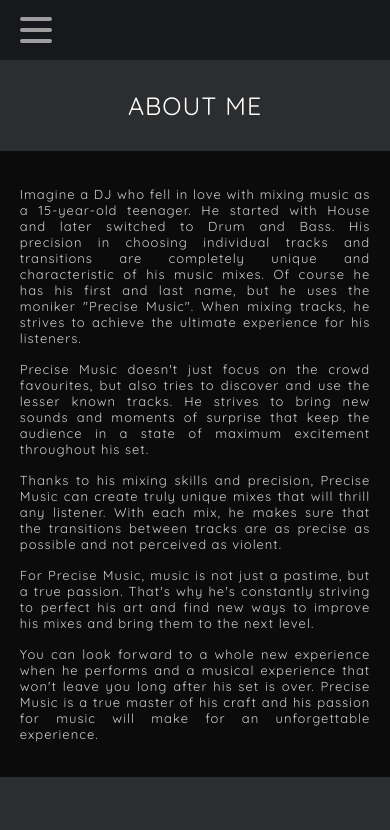
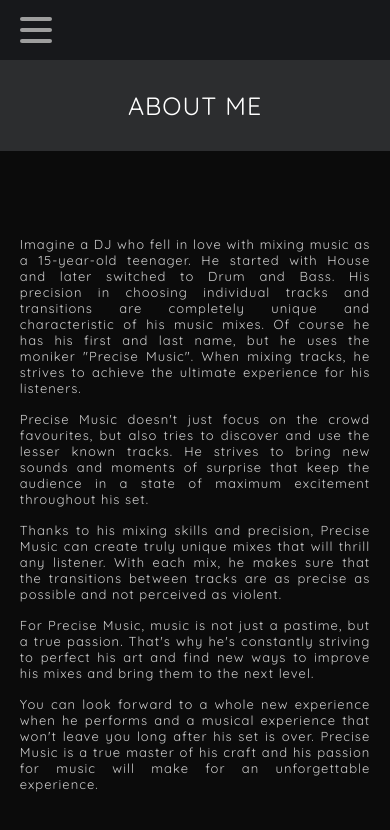
Before and after one commit to matejvalocky/precise-music-react, a React (Create React App) app: page /about in a window 390 px wide. Shown: the top 830 px of the page. Built offline with nearby package versions, Linux system fonts and the light colour scheme.

Commit message:
vonkajší okraj margin-bottom pre classu aboutWrapper

```diff
--- a/src/components/AboutContent.css
+++ b/src/components/AboutContent.css
@@ -14,6 +14,7 @@
     align-items: flex-start;
     z-index: -100;
 
+
 }
 
 .aboutWrapper{
@@ -22,7 +23,6 @@
     color: white;
     width: 500px;
     text-align: justify;
-
 }
 
 .aboutWrapper h2{
--- a/src/components/AboutContentQueries.css
+++ b/src/components/AboutContentQueries.css
@@ -96,4 +96,9 @@
         color: white;
         text-decoration: underline;
     }
+
+    .aboutWrapper{
+        margin-top: 50px;
+        margin-bottom: 100px;
+    }
    }
--- a/src/components/Content.css
+++ b/src/components/Content.css
@@ -8,7 +8,6 @@
     flex-direction: row;
     justify-content: center;
     align-items: center;
-
 }
 
 .fullFrame{
```
